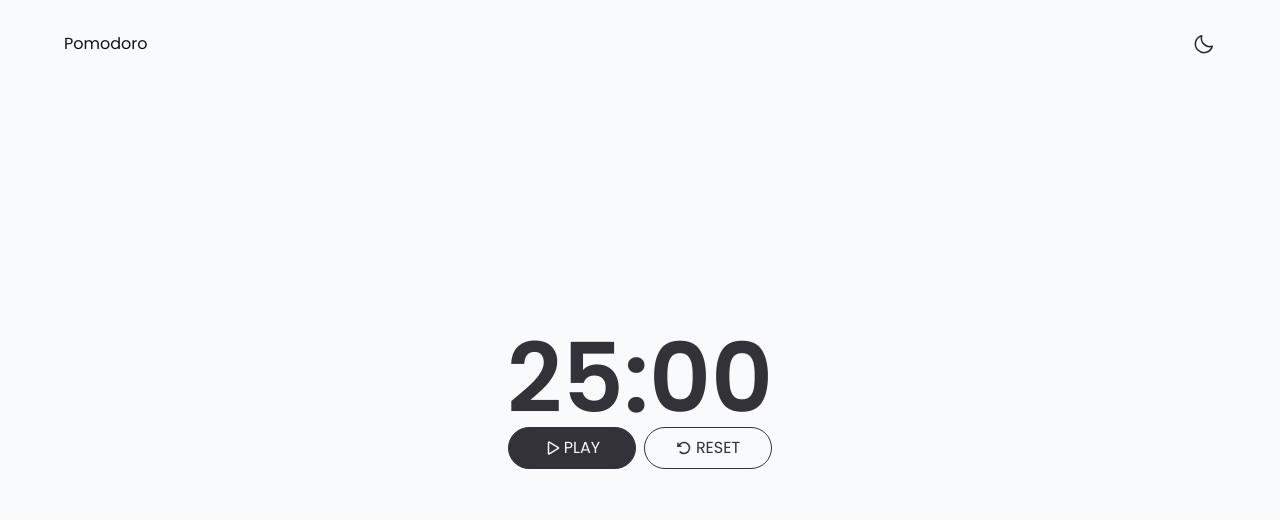
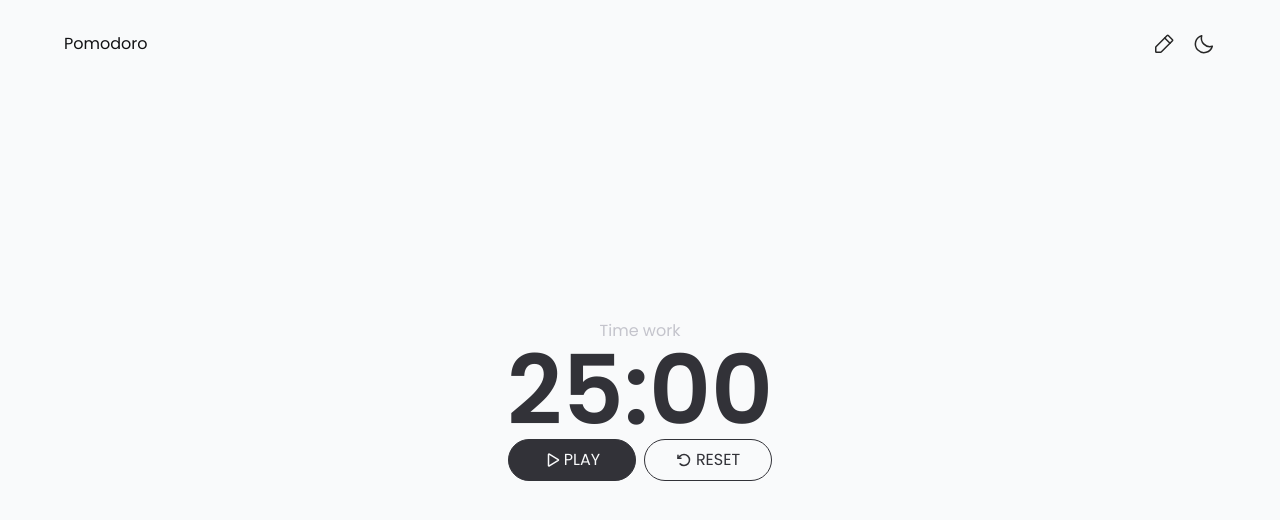
Before and after one commit to kauan777/pomodoro-reactjs, a React (Vite) app: page / in a window 1280 px wide. Shown: the top 520 px of the page. Built offline with nearby package versions, Linux system fonts and the light colour scheme.

Commit message:
adicionando time break

```diff
--- a/src/App.tsx
+++ b/src/App.tsx
@@ -9,7 +9,11 @@ function App() {
 
 
   const COUNTDOWN_INITIAL_TIME_IN_SECONDS = 25 * 60;
+
+  const COUNTDOWN_BREAK_TIME_IN_SECONDS = 5 * 60;
   const [secondsAmount, setSecondsAmount] = useState(COUNTDOWN_INITIAL_TIME_IN_SECONDS);
+
+  const [breakTime, setBreakTime] = useState(false);
 
   const minutes = Math.floor(secondsAmount / 60);
   const seconds = secondsAmount % 60;
@@ -19,7 +23,16 @@ function App() {
   useEffect(() => {
     if (secondsAmount === 0) {
       alert("Acabou");
-      return;
+      if(!breakTime){
+        setSecondsAmount(COUNTDOWN_BREAK_TIME_IN_SECONDS);
+        setBreakTime(true)
+        setIsPlaying(false);
+        return;
+      }else{
+      setIsPlaying(false);
+        setSecondsAmount(COUNTDOWN_INITIAL_TIME_IN_SECONDS);
+        setBreakTime(false)
+      }
     }
 
     if (isPlaying) {
@@ -49,7 +62,12 @@ function App() {
   function handleClickReset() {
     setIsPlaying(false);
     clearTimeout(counterTimeoutRef.current);
-    setSecondsAmount(COUNTDOWN_INITIAL_TIME_IN_SECONDS);
+    if(!breakTime){
+      setSecondsAmount(COUNTDOWN_INITIAL_TIME_IN_SECONDS);
+    }else{
+      setSecondsAmount(COUNTDOWN_BREAK_TIME_IN_SECONDS);
+
+    }
   }
 
   return (
@@ -57,6 +75,7 @@ function App() {
       <Header />
       <main className="flex h-[100vh] items-center justify-center">
         <div>
+          <span className="block text-center text-gray-200">{breakTime ? "Time break" : "Time work"}</span>
           <span className="animate-[wiggle_.2s_ease-in-out] text-8xl font-semibold text-gray-500 dark:text-gray-50">{minutes.toString().padStart(2, "0")}:{seconds.toString().padStart(2, "0")}</span>
           <div className="flex gap-2 items-center justify-center">
 
--- a/src/components/Header/index.tsx
+++ b/src/components/Header/index.tsx
@@ -1,4 +1,4 @@
-import { Moon, Sun } from "phosphor-react";
+import { Moon, PencilSimple, Sun } from "phosphor-react";
 import { useTheme } from "../../hook/useTheme";
 
 export function Header() {
@@ -8,13 +8,18 @@ export function Header() {
     return (
         <header className="px-16 py-8 w-[100%] flex items-center justify-between fixed">
             <span className="text-gray-700 dark:text-gray-50">Pomodoro</span>
-            <button onClick={() => setTheme(theme == 'light' ? 'dark' : 'light')}>
-                {theme == "light" ? (
-                    <Moon size={24}/>
-                ): (
-                    <Sun size={24}/>
-                )}
-            </button>
+            <div className="flex gap-4">
+                <button>
+                    <PencilSimple size={24} />
+                </button>
+                <button onClick={() => setTheme(theme == 'light' ? 'dark' : 'light')}>
+                    {theme == "light" ? (
+                        <Moon size={24} />
+                    ) : (
+                        <Sun size={24} />
+                    )}
+                </button>
+            </div>
         </header>
     )
 }
```
